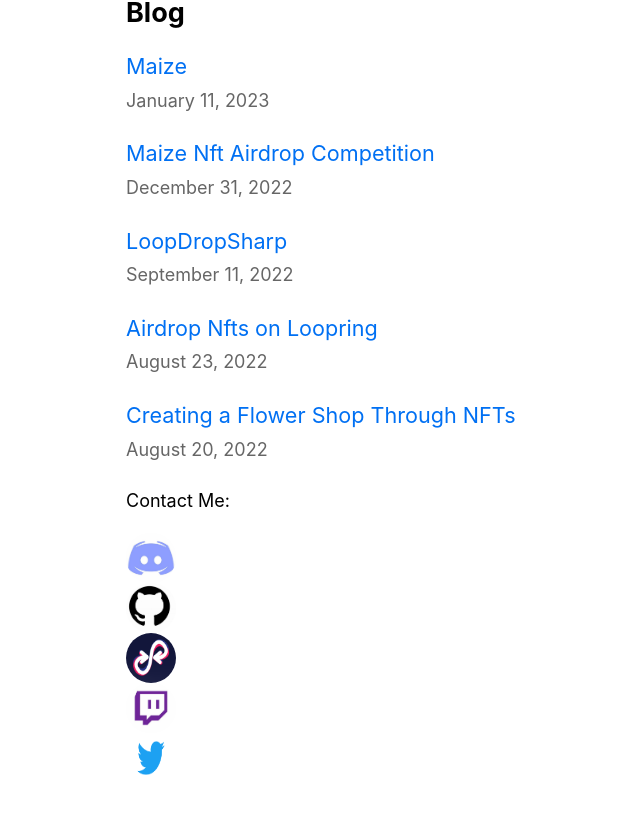
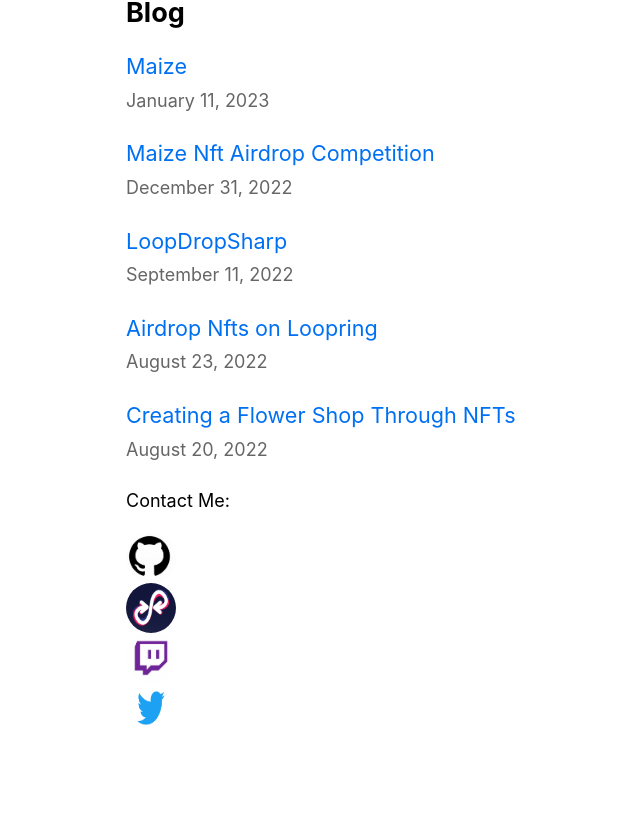
Before and after one commit to cobmin/nextjs-blog, a Next.js app: page / in a window 1280 px wide. Shown: the part 507-1320 px from the top of the page, without its empty margins (208-848 px from the left). Built offline with nearby package versions, Linux system fonts and the light colour scheme.

Commit message:
change pfp and remove discord

```diff
--- a/components/layout.js
+++ b/components/layout.js
@@ -68,7 +68,7 @@
       )}
       <footer>
       <p>Contact Me:</p>
-      <Link href="https://discord.gg/gKxvUjRpvw">
+      {/* <Link href="https://discord.gg/gKxvUjRpvw">
        <a>
          <Image
            priority
@@ -79,7 +79,7 @@
            alt={name}
           />
        </a>
-      </Link>
+      </Link> */}
       <Link href="https://github.com/cobmin">
        <a>
          <Image
```
Also changed, not shown: public/images/profile - Copy.jpg (added), public/images/profile.jpg.
